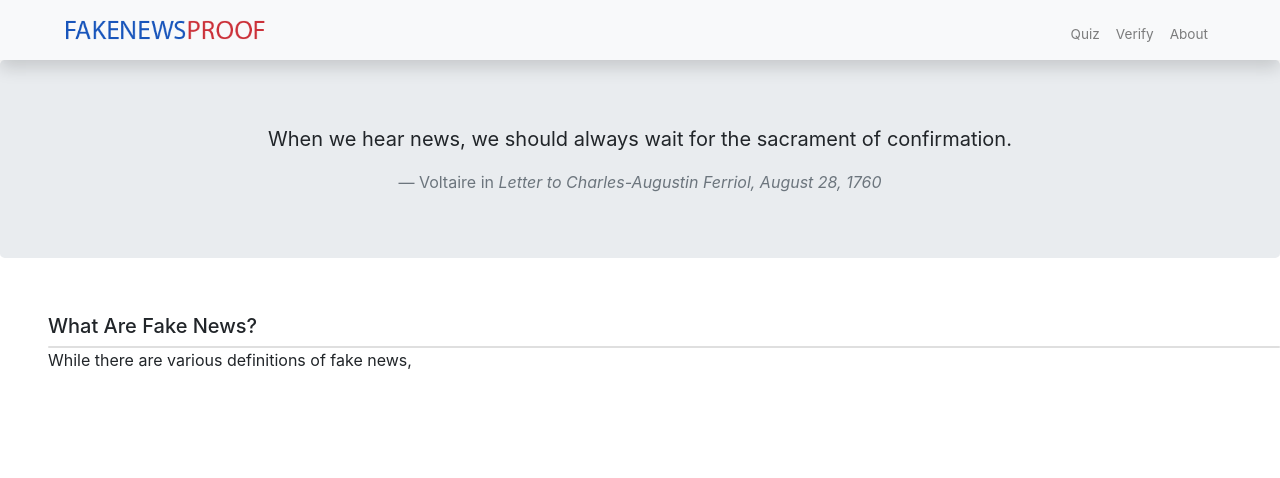
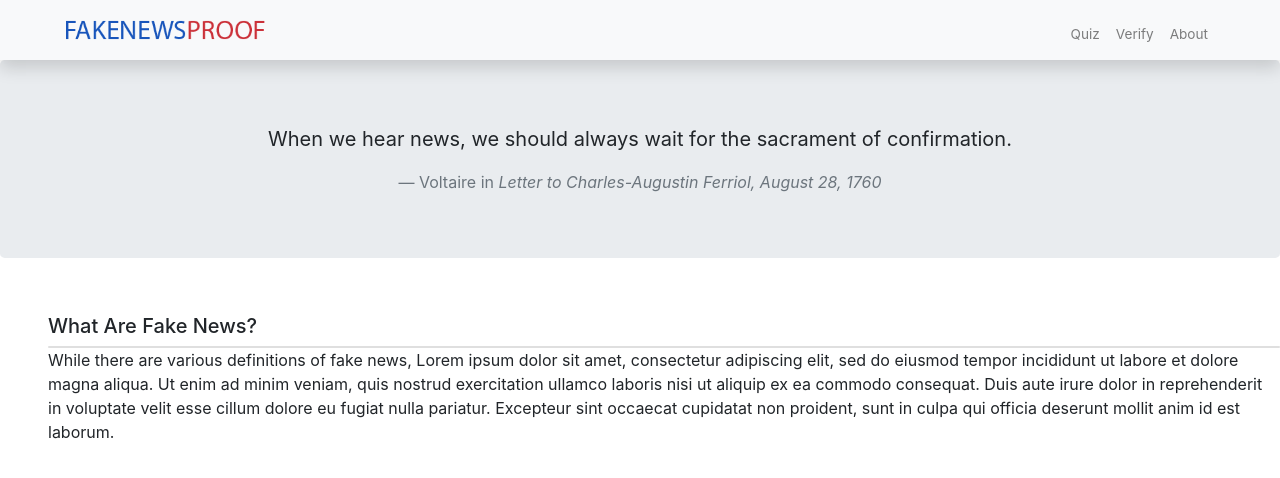
Before and after one commit to ashgarr/fn-react, a React (Create React App) app: page /about in a window 1280 px wide. Shown: the top 478 px of the page. Built offline with nearby package versions, Linux system fonts and the light colour scheme.

Commit message:
add lorem

```diff
--- a/src/views/About.js
+++ b/src/views/About.js
@@ -23,7 +23,7 @@
 
                     </div>
                     <p>
-                        While there are various definitions of fake news,
+                        While there are various definitions of fake news, Lorem ipsum dolor sit amet, consectetur adipiscing elit, sed do eiusmod tempor incididunt ut labore et dolore magna aliqua. Ut enim ad minim veniam, quis nostrud exercitation ullamco laboris nisi ut aliquip ex ea commodo consequat. Duis aute irure dolor in reprehenderit in voluptate velit esse cillum dolore eu fugiat nulla pariatur. Excepteur sint occaecat cupidatat non proident, sunt in culpa qui officia deserunt mollit anim id est laborum.
                             </p>
                 </div>
 
```
